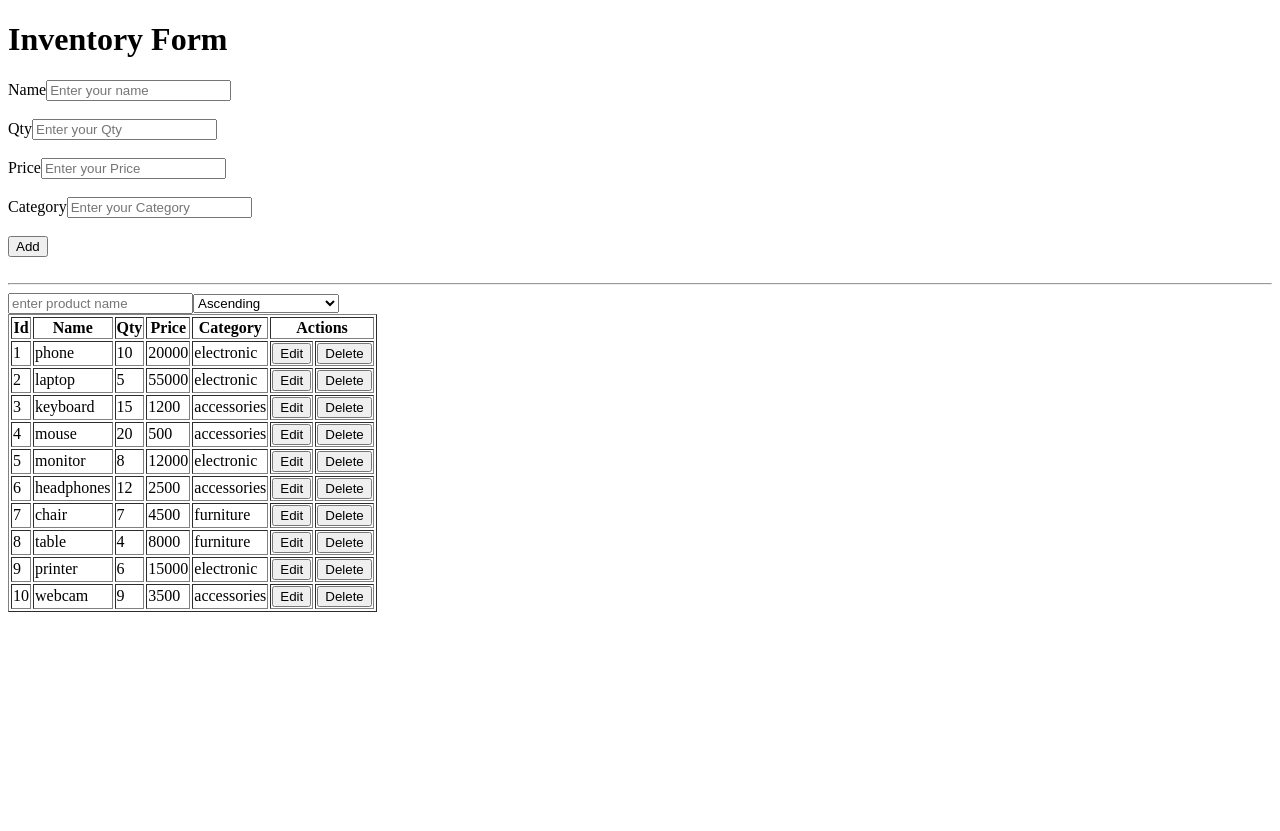
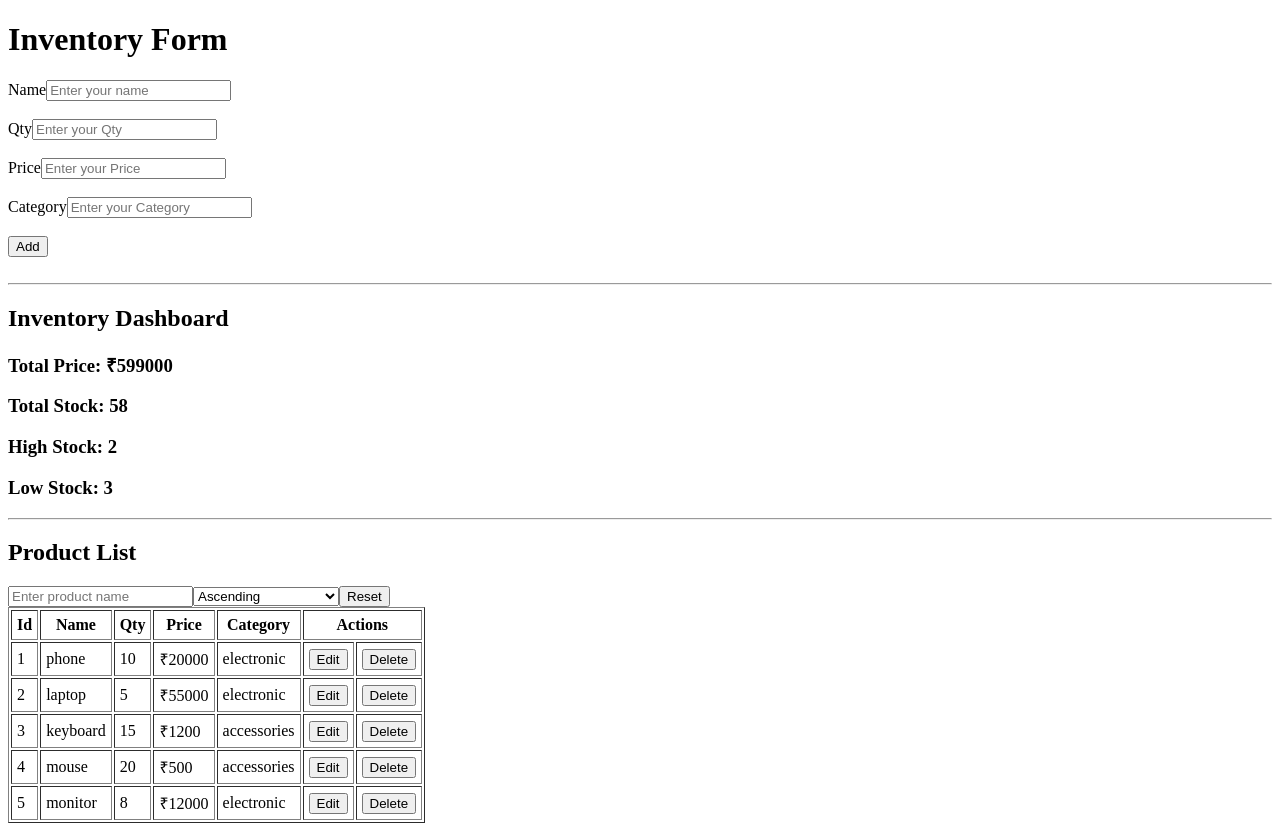
Before and after one commit to mohinkhan16/React, a React (Vite) app in the folder 13_React_Redux_Inventery_System/: page / in a window 1280 px wide. Before the commit the page ends 800 px from the top, so only its background shows below. Built offline with nearby package versions, Linux system fonts and the light colour scheme.

Commit message:
Project Completed

```diff
--- a/13_React_Redux_Inventery_System/src/Components/Add.jsx
+++ b/13_React_Redux_Inventery_System/src/Components/Add.jsx
@@ -18,7 +18,7 @@ const Add = () => {
         category: "",
     });
 
-    // Fill form when Edit button is clicked
+
     useEffect(() => {
         if (editValue) {
             setInput({
@@ -30,7 +30,7 @@ const Add = () => {
         }
     }, [editValue]);
 
-    // Handle Input Change
+
     const handleChange = (field, e) => {
         setInput((prev) => ({
             ...prev,
@@ -38,7 +38,6 @@ const Add = () => {
         }));
     };
 
-    // Handle Submit
     const handleSubmit = (e) => {
         e.preventDefault();
 
@@ -67,7 +66,6 @@ const Add = () => {
             dispatch(add(productData));
         }
 
-        // Reset Form
         setInput({
             name: "",
             qty: "",
--- a/13_React_Redux_Inventery_System/src/Components/ProductList.jsx
+++ b/13_React_Redux_Inventery_System/src/Components/ProductList.jsx
@@ -7,33 +7,60 @@ import {
 } from "../Features/InventerySlice";
 
 const ProductList = () => {
+
   const product = useSelector(
     (state) => state.inventory.products
   );
+
+  const dispatch = useDispatch();
 
   const [productQuery, setProductQuery] = useState({
     search: "",
     sort: "asc",
   });
 
-  const dispatch = useDispatch();
+  const handleChange = (field, e) => {
+    setProductQuery((prod) => ({
+      ...prod,
+      [field]: e.target.value,
+    }));
+  };
 
-  const handleChange = (field, e) => {
-    setProductQuery((prod) => {
-      return {
-        ...prod,
-        [field]: e.target.value,
-      };
+
+  const handleReset = () => {
+    setProductQuery({
+      search: "",
+      sort: "asc",
     });
   };
 
-  // Searching
-  const filterList = product.filter((p) =>
-    p.name.toLowerCase().includes(productQuery.search.toLowerCase()),
+  const totalPrice = product.reduce(
+    (total, p) =>
+      total + Number(p.qty) * Number(p.price),
+    0
   );
 
-  // Sorting
+  const totalStock = product.reduce(
+    (total, p) => total + Number(p.qty),
+    0
+  );
+
+  const highStock = product.filter(
+    (p) => Number(p.qty) > 10
+  );
+
+  const lowStock = product.filter(
+    (p) => Number(p.qty) <= 10
+  );
+
+  const filterList = product.filter((p) =>
+    p.name.toLowerCase().includes(
+      productQuery.search.toLowerCase()
+    )
+  );
+
   const sortedList = [...filterList].sort((a, b) => {
+
     if (productQuery.sort === "asc") {
       return Number(a.id) - Number(b.id);
     }
@@ -63,16 +90,39 @@ const ProductList = () => {
 
   return (
     <>
+      <h2>Inventory Dashboard</h2>
+
+      {/* Dashboard */}
+      <div>
+
+        <h3>Total Price: ₹{totalPrice}</h3>
+
+        <h3>Total Stock: {totalStock}</h3>
+
+        <h3>High Stock: {highStock.length}</h3>
+
+        <h3>Low Stock: {lowStock.length}</h3>
+
+      </div>
+
+      <hr />
+
+      <h2>Product List</h2>
+
       <input
         type="text"
         value={productQuery.search}
-        placeholder="enter product name"
-        onChange={(e) => handleChange("search", e)}
+        placeholder="Enter product name"
+        onChange={(e) =>
+          handleChange("search", e)
+        }
       />
 
       <select
         value={productQuery.sort}
-        onChange={(e) => handleChange("sort", e)}
+        onChange={(e) =>
+          handleChange("sort", e)
+        }
       >
         <option value="asc">Ascending</option>
         <option value="desc">Descending</option>
@@ -82,8 +132,17 @@ const ProductList = () => {
         <option value="QtyDesc">Quantity Descending</option>
       </select>
 
+      <button
+        type="button"
+        onClick={handleReset}
+      >
+        Reset
+      </button>
+
       {sortedList.length > 0 ? (
-        <table border={1}>
+
+        <table border={1} cellPadding={5}>
+
           <thead>
             <tr>
               <th>Id</th>
@@ -97,16 +156,20 @@ const ProductList = () => {
 
           <tbody>
             {sortedList.map((p, index) => (
+
               <tr key={p.id}>
+
                 <td>{index + 1}</td>
                 <td>{p.name}</td>
                 <td>{p.qty}</td>
-                <td>{p.price}</td>
+                <td>₹{p.price}</td>
                 <td>{p.category}</td>
 
                 <td>
                   <button
-                    onClick={() => dispatch(setEditval(p))}
+                    onClick={() =>
+                      dispatch(setEditval(p))
+                    }
                   >
                     Edit
                   </button>
@@ -114,18 +177,27 @@ const ProductList = () => {
 
                 <td>
                   <button
-                    onClick={() => dispatch(handleDetele(p.id))}
+                    onClick={() =>
+                      dispatch(handleDetele(p.id))
+                    }
                   >
                     Delete
                   </button>
                 </td>
+
               </tr>
+
             ))}
           </tbody>
+
         </table>
+
       ) : (
-        <h1>No Products Data found</h1>
+
+        <h3>No Products Data Found</h3>
+
       )}
+
     </>
   );
 };
--- a/13_React_Redux_Inventery_System/src/Features/InventerySlice.js
+++ b/13_React_Redux_Inventery_System/src/Features/InventerySlice.js
@@ -38,41 +38,6 @@ products: [
         price: 12000,
         category: "electronic",
     },
-    {
-        id: "product-6",
-        name: "headphones",
-        qty: 12,
-        price: 2500,
-        category: "accessories",
-    },
-    {
-        id: "product-7",
-        name: "chair",
-        qty: 7,
-        price: 4500,
-        category: "furniture",
-    },
-    {
-        id: "product-8",
-        name: "table",
-        qty: 4,
-        price: 8000,
-        category: "furniture",
-    },
-    {
-        id: "product-9",
-        name: "printer",
-        qty: 6,
-        price: 15000,
-        category: "electronic",
-    },
-    {
-        id: "product-10",
-        name: "webcam",
-        qty: 9,
-        price: 3500,
-        category: "accessories",
-    },
     ],
     editValue: null,
 };
@@ -82,7 +47,7 @@ const inventrySlice = createSlice({
     initialState,
 
     reducers: {
-        // Add Product
+
         add: (state, action) => {
             const newProduct = {
                 id: nanoid(),
@@ -92,19 +57,16 @@ const inventrySlice = createSlice({
             state.products.push(newProduct);
         },
 
-        // Delete Product
         handleDetele: (state, action) => {
             state.products = state.products.filter(
                 (p) => p.id !== action.payload
             );
         },
 
-        // Set Edit Value
         setEditval: (state, action) => {
             state.editValue = action.payload;
         },
 
-        // Update Product
         handleEdit: (state, action) => {
             const index = state.products.findIndex(
                 (p) => p.id === action.payload.id
```
